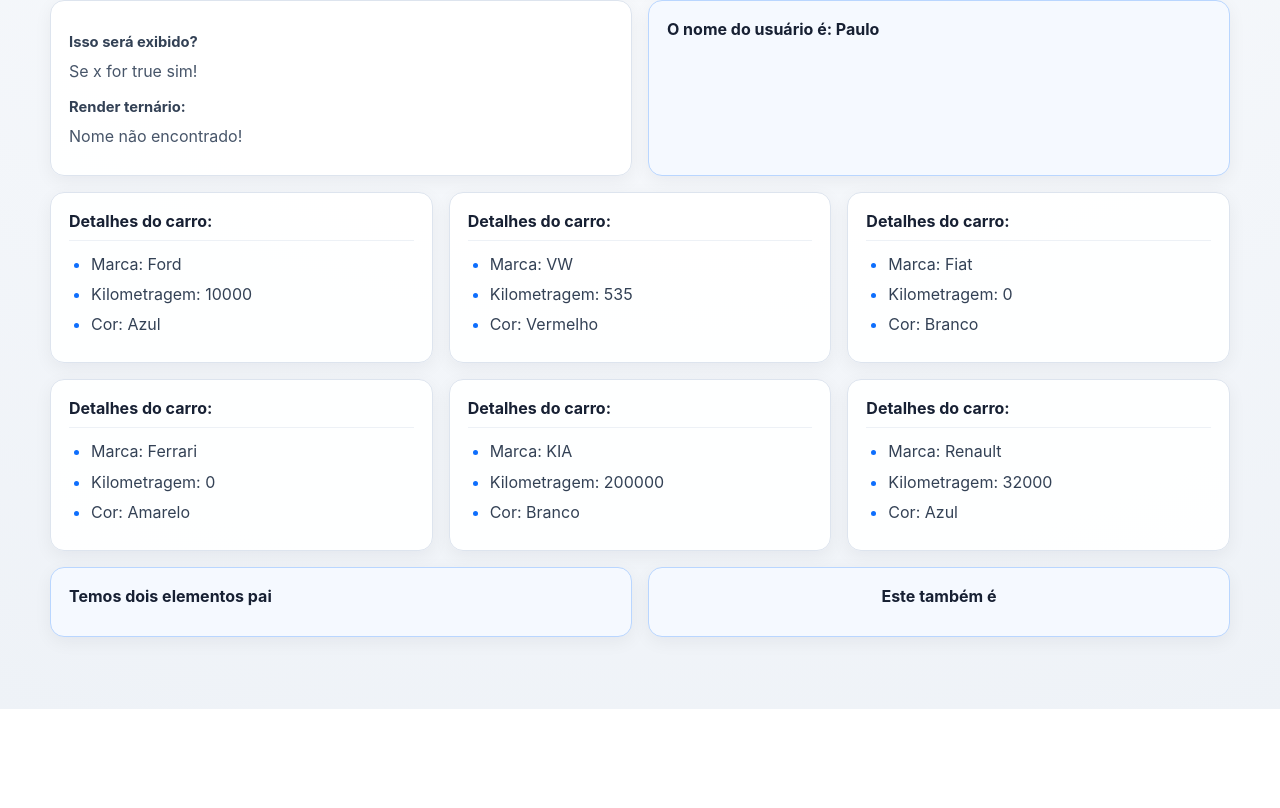
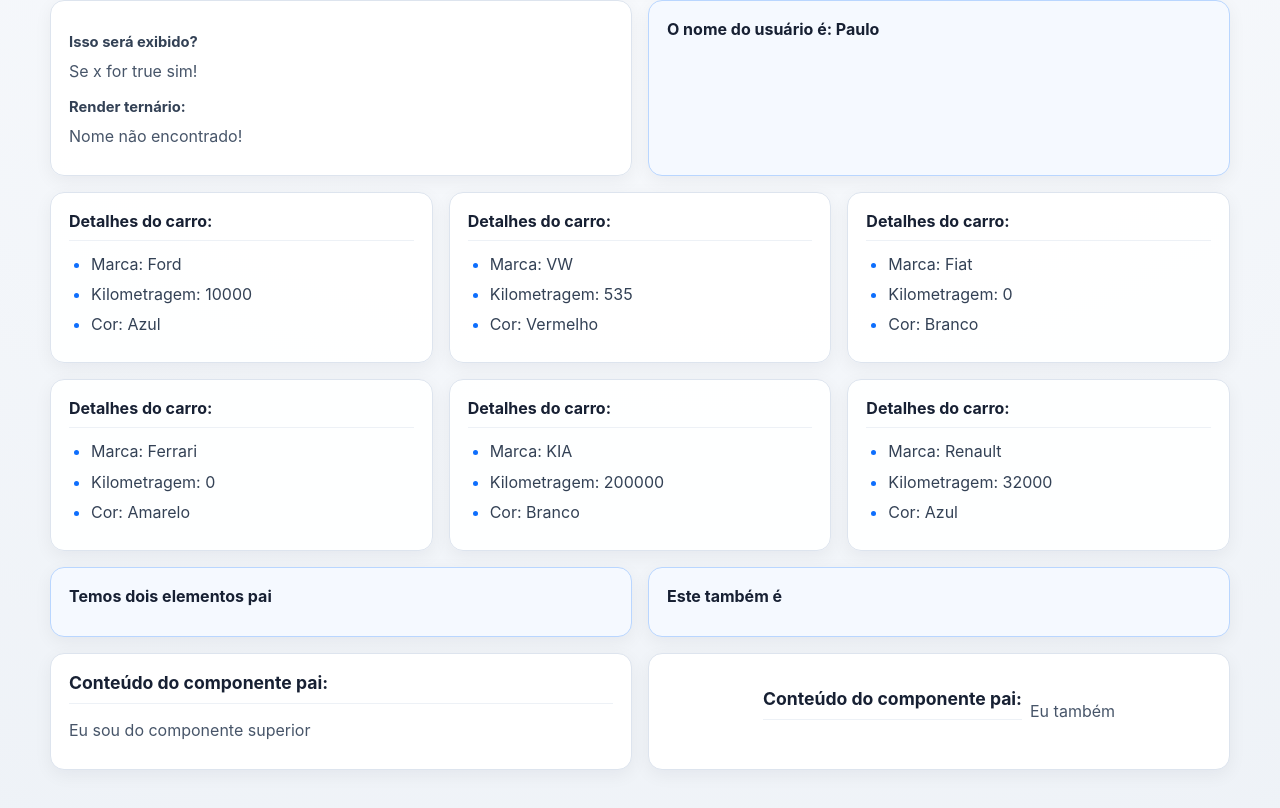
Before and after one commit to Devpaulo1/revisao-react, a React (Vite) app in the folder revisao-react/: page / in a window 1280 px wide. Shown: the part 717-1525 px from the top of the page. Before the commit the page ends 1426 px from the top, so only its background shows below. Built offline with nearby package versions, Linux system fonts and the light colour scheme.

Commit message:
feat: compose content with children

```diff
--- a/revisao-react/src/App.jsx
+++ b/revisao-react/src/App.jsx
@@ -6,6 +6,7 @@ import ConditionalRender from "./components/ConditionalRender";
 import ShowUserName from "./components/ShowUserName";
 import CarDetails from "./components/CarDetails";
 import Fragment from "./components/Fragment";
+import Container from "./components/Container";
 
 
 function App() {
@@ -55,6 +56,17 @@ function App() {
 
       {/* fragments */}
       <Fragment />
+
+      {/* children prop */}
+      <Container>
+        <p>Eu sou do componente superior</p>
+      </Container>
+
+      <Container>
+        <div>
+          <p>Eu também</p>
+        </div>
+      </Container>
     </div>
   );
 }
--- a/revisao-react/src/components/Container.jsx
+++ b/revisao-react/src/components/Container.jsx
@@ -0,0 +1,14 @@
+import React from "react";
+
+const Container = ({ children }) => {
+  return (
+    <div>
+      <h1>Conteúdo do componente pai:</h1>
+
+      {/* Renderiza tudo o que foi colocado entre as tags de Container. */}
+      {children}
+    </div>
+  );
+};
+
+export default Container;
```
